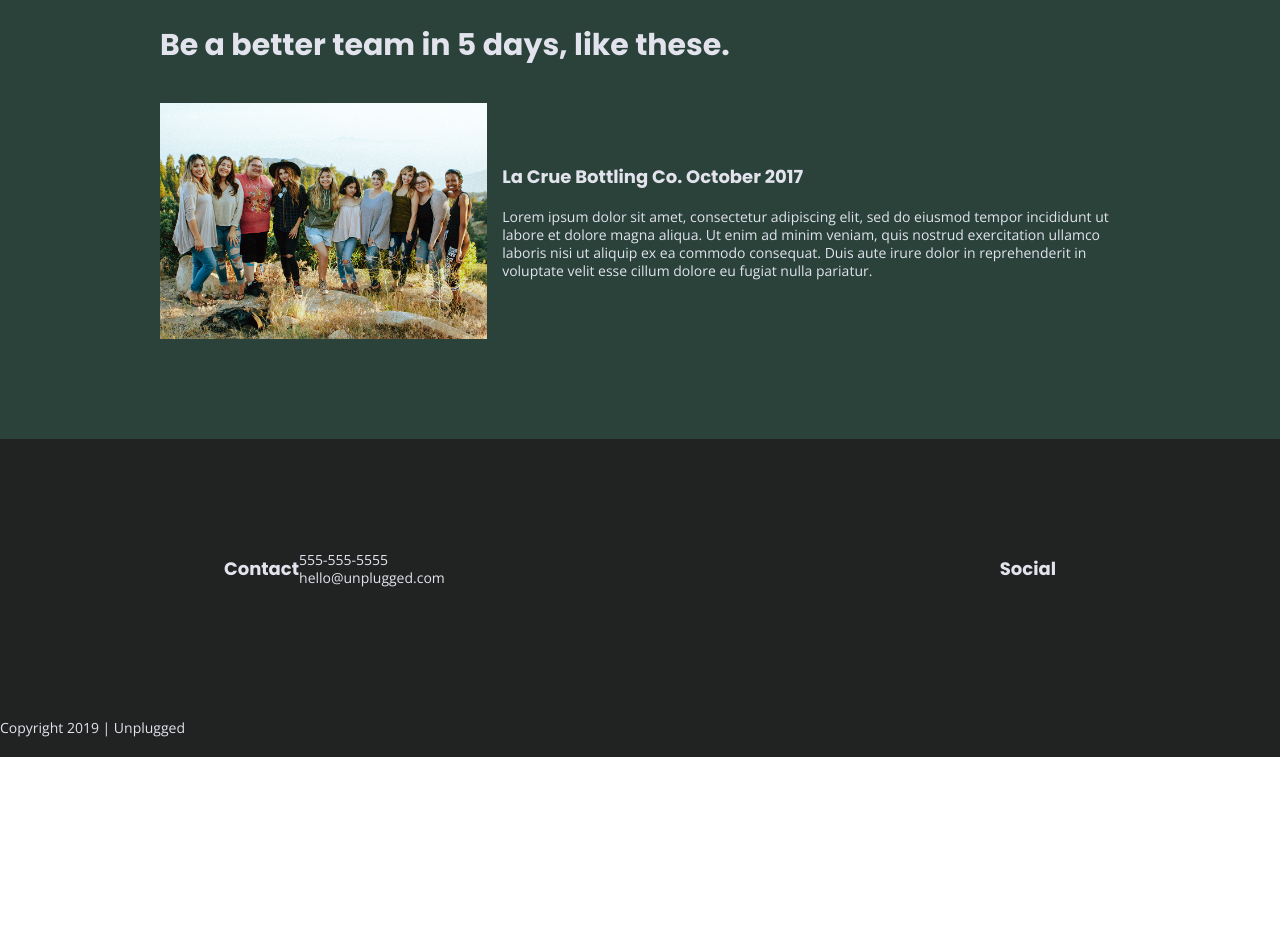
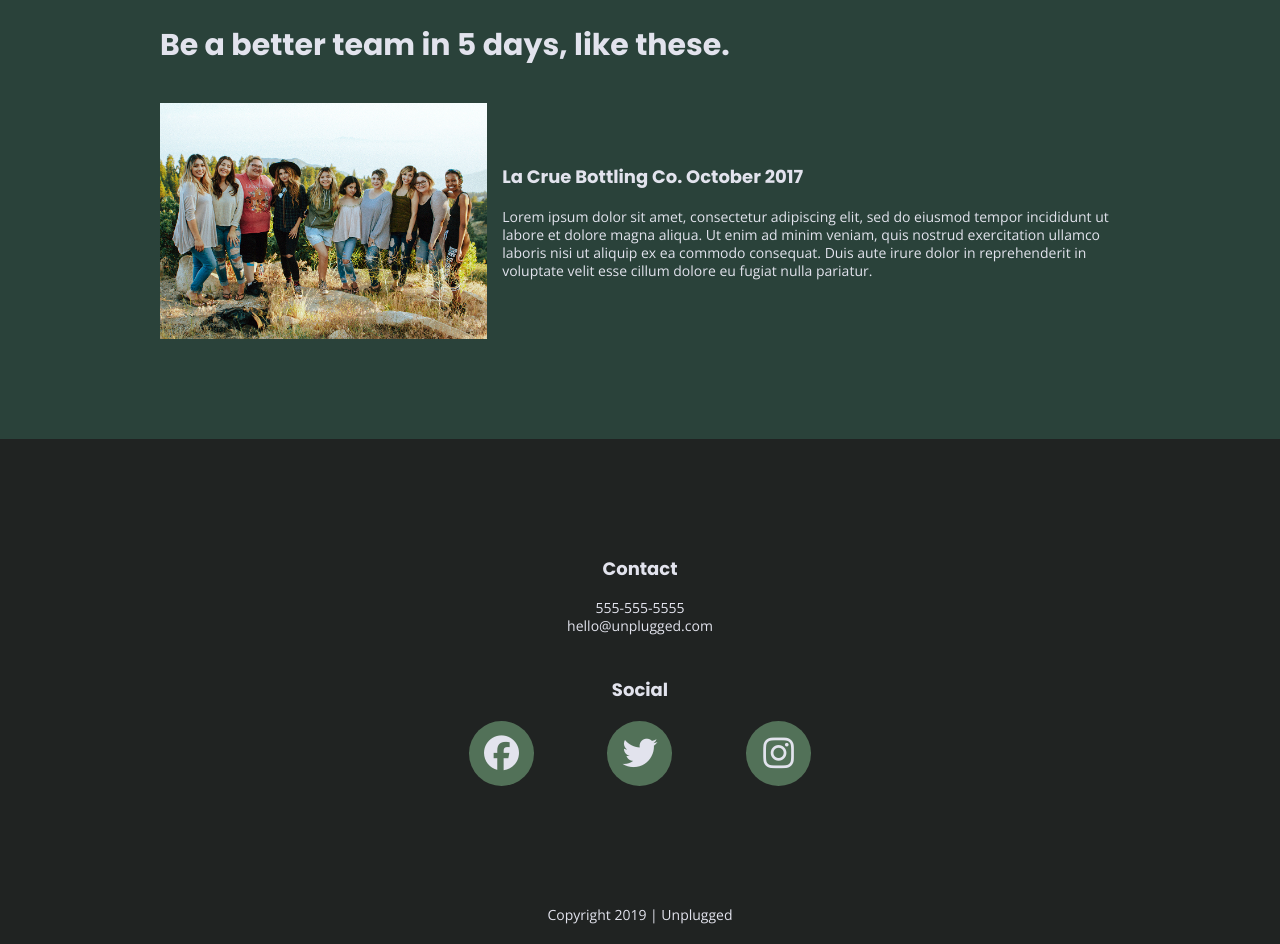
Before and after one commit to ElizabethRomig/boilerplate, a website built with Parcel: page index.html in a window 1280 px wide. Shown: the part 1789-2733 px from the top of the page. Before the commit the page ends 2546 px from the top, so only its background shows below. Built offline with nearby package versions, Linux system fonts and the light colour scheme.

Commit message:
add social icons and cleanup footer

```diff
--- a/css/main.css
+++ b/css/main.css
@@ -185,8 +185,21 @@ footer p {
 }
 
 footer .content-wrapper {
+  margin: 50px 0;
+  display: flex;
+  justify-content: center;
+  align-items: center;
+}
+
+footer .contact {
   width: 55%;
-  margin: 50px 0;
+  text-align: center;
+  padding-bottom: 25px;
+}
+
+footer .social {
+  text-align: center;
+  width: 100%;
 }
 
 footer .social-icons {
@@ -196,6 +209,19 @@ footer .social-icons {
 }
 
 footer .social-icons p {
+  display: flex;
+  justify-content: center;
+  align-items: center;
+}
+
+footer .social-icons i {
+  color: #e2e3ed;
+  padding: 10px;
+  font-size: 2.5em;
+  background-color: #527158;
+  border-radius: 100%;
+  width: 45px;
+  height: 45px;
   display: flex;
   justify-content: center;
   align-items: center;
@@ -581,18 +607,8 @@ address {
     margin: 100px 0;
   }
 
-  .contact-footer {
-    display: flex;
-    justify-content: space-between;
-    align-items: center;
-  }
-
   footer .contact {
-    margin-bottom: 0;
-  }
-
-  footer .copyright {
-    width: 100%;
+    width: 45%;
   }
 
   .mission-content {
--- a/index.html
+++ b/index.html
@@ -149,9 +149,9 @@
           <div class="social">
               <h4>Social</h4>
               <div class="social-icons">
-                  <p><a href="https://www.facebook.com/yoursite" target="_blank"></a></p>
-                  <p><a href="https://www.twitter.com/yoursite" target="_blank"></a></p>
-                  <p><a href="https://www.isntagram.com/yoursite" target="_blank"></a></p>
+                  <p><a href="https://www.facebook.com/yoursite" target="_blank"><i class="fab fa-facebook"></i></a></p>
+                  <p><a href="https://www.twitter.com/yoursite" target="_blank"><i class="fab fa-twitter"></i></a></p>
+                  <p><a href="https://www.isntagram.com/yoursite" target="_blank"><i class="fab fa-instagram"></i></a></p>
               </div>
           </div>
       </div> <!-- footer content ends -->
```
Also changed, not shown: about/index.html (+3 -3 lines), faq/index.html (+3 -3 lines).
